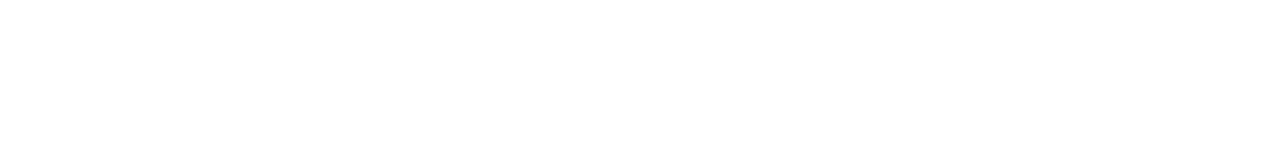
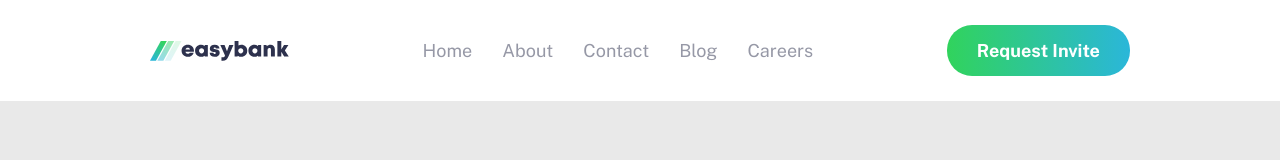
Before and after one commit to alQaisi/easybank-landing-page, a plain HTML site: page index.html in a window 1280 px wide. Drawn offline with nearby package versions, Linux system fonts and the light colour scheme.

Commit message:
finishing header

```diff
--- a/index.html
+++ b/index.html
@@ -9,7 +9,19 @@
   <title>Easybank landing page</title>
 </head>
 <body>
-
+  <header>
+    <nav>
+      <img src="images/logo.svg" alt="easybank" class="logo">
+      <ul class="headerItems">
+        <li>Home</li>
+        <li>About</li>
+        <li>Contact</li>
+        <li>Blog</li>
+        <li>Careers</li>
+      </ul>
+      <button class="mainButton">Request Invite</button>
+    </nav>
+  </header>
   <!-- Home
   About
   Contact
--- a/style.css
+++ b/style.css
@@ -0,0 +1,68 @@
+@import url('https://fonts.googleapis.com/css2?family=Public+Sans:wght@300;400;700&display=swap');
+*{
+    font-family: 'Public Sans', sans-serif;
+}
+html{
+    font-size: 18px;
+}
+html,body{
+    padding: 0;
+    margin: 0;
+    box-sizing: border-box;
+}
+body{
+    height: 100%;
+    min-height: 100vh;
+    background-color: rgb(233, 233, 233);
+}
+header{
+    background-color: white;
+    box-sizing: border-box;
+    padding: 25px 150px;
+    position: relative;
+}
+header nav{
+    display: flex;
+    justify-content: space-between;
+    align-items: center;
+}
+.headerItems{
+    all: unset;
+    display: flex;
+    gap: 0px 30px;
+}
+li{
+    all: unset;
+    font-size: 1rem;
+    color: hsl(233, 8%, 62%);
+    position: relative;
+    cursor: pointer;
+}
+.headerItems li::after{
+    content: "";
+    display: block;
+    position: absolute;
+    background: linear-gradient(to left,hsl(192, 70%, 51%),hsl(136, 65%, 51%));
+    bottom:-40px;
+    width: 100%;
+    height:5px;
+    margin: 0 auto;
+    transform: scale(0);
+    transition: transform .35s ease-in-out;
+}
+.headerItems li:hover::after{
+    transform: scale(1);
+}
+button{
+    all: unset;
+    font-weight: 700;
+    background: linear-gradient(to left,hsl(192, 70%, 51%),hsl(136, 65%, 51%));
+    padding: 15px 30px;
+    border-radius:25px;
+    color: white;
+    cursor: pointer;
+    transition: opacity .15s ease-in-out;
+}
+button:hover{
+    opacity: .65;
+}
```
